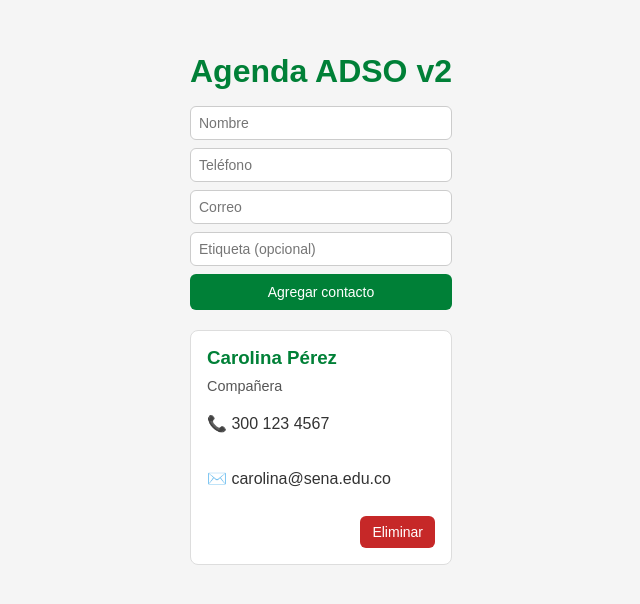
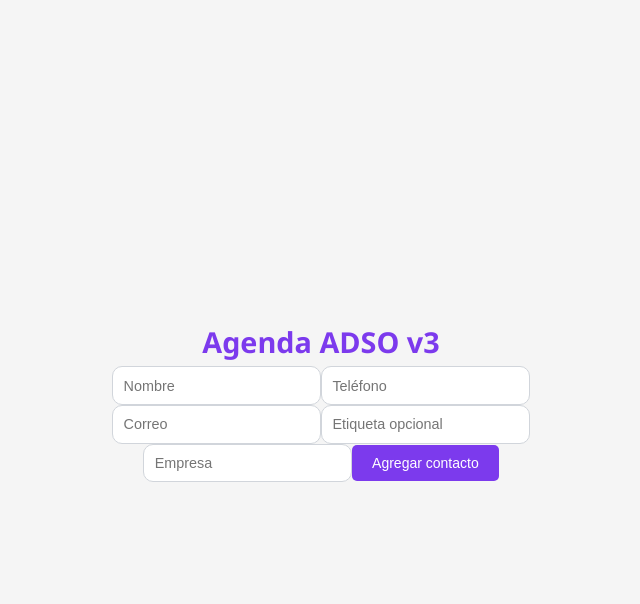
Before and after one commit to KELLYLOP613/agenda-adso, a React (Vite) app: page / in a window 1280 px wide. Shown: the top 604 px of the page, without its empty margins (319-959 px from the left). Built offline with nearby package versions, Linux system fonts and the light colour scheme.

Commit message:
Clase_5_Agenda_ADSO_v3_UI

```diff
--- a/src/App.css
+++ b/src/App.css
@@ -1,34 +1,127 @@
-.app-container { max-width: 520px; margin: 2rem auto; font-family: Arial, sans-serif; }
-.app-title { color:#008037; text-align:center; margin-bottom:1rem; }
-
-.form-contacto { display:flex; flex-direction:column; gap:8px; margin-bottom:20px; }
-.form-contacto input { padding:8px; border-radius:6px; border:1px solid #ccc; font-size:14px; }
-.form-contacto button { background:#008037; color:#fff; border:0; padding:10px; border-radius:6px; cursor:pointer; }
-.form-contacto button:hover { background:#006b2f; }
-
-.tarjeta-contacto { border:1px solid #ddd; border-radius:8px; padding:1rem; background:#fff; margin-bottom:.5rem; }
-.tarjeta-contacto h3 { color:#008037; margin:0 0 .3rem; }
-.btn-eliminar { margin-top:.15rem; background:#c62828; color:#fff; border:0; padding:.5rem .75rem; border-radius:6px; cursor:pointer; }
-.btn-eliminar:hover { background:#8e0000; }
-
-/* Espaciados dentro de la tarjeta */
-.tarjeta-contacto { display: flex; flex-direction: column; gap: 4px; }
-
-/* Estilo opcional para las líneas de datos */
-.tarjeta-contacto .dato { margin: 0; color: #333; }
-
-/* La etiqueta (rol) en su propia línea */
-.tarjeta-contacto .tag {
-  margin: 0;
-  color: #555;
-  font-size: 0.9rem;}
-
-  /* Contenedor del botón: lo empuja hacia la derecha y separa del contenido */
-.tarjeta-contacto .acciones {
-  margin-top: 8px;
-  display: flex;
-  justify-content: flex-end;
+:root {
+  --morado: #7c3aed;
+  --morado-oscuro: #5b21b6;
+  --gris: #f5f5f7;
+  --borde: #d1d5db;
+  --error:#dc2626;
+  --radio: 10px;
+  --shadow:0 1px 4px rgba(0,0,0,.08);
 }
 
-/* Si ya tenías margen en .btn-eliminar, puedes quitarlo */
-.btn-eliminar { margin-top: 0; }
+body {
+  background: var(--gris);
+  font-family: system-ui;
+  margin:0;
+  color:var(--gris);
+}
+
+.app-container {
+  max-width: 600px;
+  margin: auto;
+  padding: 20px;
+  text-align: center;
+}
+
+.app-title{
+  text-align:center;
+  font-size:1.8rem;
+  font-weight:700;
+  color:var(--morado);
+  margin:.3rem 0;
+}
+
+.subtitulo{
+  text-align:center;
+  font-size:.95rem;
+  color:#6b7280;
+  margin-bottom:1.2rem;
+}
+
+.form-contacto{
+  background:#fff;
+  padding:1rem;
+  border:1px solid var(--borde);
+  border-radius:var(--radio);
+  box-shadow:var(--shadow);
+  display:flex;
+  flex-direction:column;
+  gap:.7rem;
+  margin-bottom:1.2rem;
+}
+
+label{
+  font-size:.85rem;
+  font-weight:500;
+}
+
+input{
+  padding:.65rem;
+  border:1px solid var(--borde);
+  border-radius:var(--radio);
+  font-size:.9rem;
+}
+
+.btn-primario{
+  background:var(--morado);
+  color:#fff;
+  padding:.7rem;
+  border:0;
+  border-radius:var(--radio);
+  cursor:pointer;
+  transition:.2s;
+}
+
+.btn-primario:hover{
+  background:var(--morado-oscuro);
+}
+
+.tarjeta-contacto{
+  background:#fff;
+  border:1px solid var(--borde);
+  border-radius:var(--radio);
+  padding:1rem;
+  box-shadow:var(--shadow);
+  display:flex;
+  flex-direction:column;
+  gap:.4rem;
+  margin-bottom:.7rem;
+}
+
+.tarjeta-contacto h3{
+  margin:0;
+  font-weight:600;
+  color:var(--morado-oscuro);
+}
+
+.acciones{
+  display:flex;
+  justify-content:flex-end;
+  margin-top:.3rem;
+}
+
+.card {
+  background: #fff;
+  padding: 15px;
+  margin-top: 10px;
+  border-radius: var(--radio);
+  border: 1px solid var(--borde);
+}
+
+.btn-agregar {
+  background: var(--morado);
+  color: white;
+}
+
+.btn-eliminar {
+  background: #dc2626;
+  color: white;
+  padding:.45rem .75rem;
+  border:0;
+  border-radius:var(--radio);
+  cursor:pointer;
+  font-size:.85rem;
+}
+
+.btn-eliminar:hover{
+  filter:brightness(.85);
+}
--- a/src/App.jsx
+++ b/src/App.jsx
@@ -1,48 +1,39 @@
-import { useState } from "react";
+import { useState, useEffect } from "react";
 import "./App.css";
+import FormularioContacto from "./components/FormularioContacto";
 import ContactoCard from "./components/ContactoCard";
-import FormularioContacto from "./components/FormularioContacto";
 
 export default function App() {
-  const [contactos, setContactos] = useState([
-    {
-      id: 1,
-      nombre: "Carolina Pérez",
-      telefono: "300 123 4567",
-      correo: "carolina@sena.edu.co",
-      etiqueta: "Compañera",
-    },
-  ]);
+  const contactosGuardados =
+    JSON.parse(localStorage.getItem("contactos")) || [];
 
-  // Agregar
+  const [contactos, setContactos] = useState(contactosGuardados);
+
+  useEffect(() => {
+    localStorage.setItem("contactos", JSON.stringify(contactos));
+  }, [contactos]);
+
   const agregarContacto = (nuevo) => {
-    setContactos((prev) => [...prev, { id: Date.now(), ...nuevo }]);
+    setContactos((prev) => [...prev, nuevo]);
   };
 
-  // Eliminar
-  const eliminarContacto = (id) => {
-    setContactos((prev) => prev.filter((c) => c.id !== id));
+  const eliminarContacto = (correo) => {
+    setContactos((prev) => prev.filter((c) => c.correo !== correo));
   };
 
   return (
     <main className="app-container">
-      <h1 className="app-title">Agenda ADSO v2</h1>
+      <h1 className="app-title">Agenda ADSO v3</h1>
 
       <FormularioContacto onAgregar={agregarContacto} />
 
-      <section className="lista-contactos">
-        {contactos.map((c) => (
-          <ContactoCard
-            key={c.id}
-            id={c.id}
-            nombre={c.nombre}
-            telefono={c.telefono}
-            correo={c.correo}
-            etiqueta={c.etiqueta}
-            onDelete={eliminarContacto}
-          />
-        ))}
-      </section>
+      {contactos.map((c) => (
+        <ContactoCard
+          key={c.correo}
+          {...c}
+          onEliminar={eliminarContacto}
+        />
+      ))}
     </main>
   );
 }
--- a/src/components/ContactoCard.jsx
+++ b/src/components/ContactoCard.jsx
@@ -1,28 +1,21 @@
 export default function ContactoCard({
-  id,
   nombre,
   telefono,
   correo,
   etiqueta,
-  onDelete,
+  empresa,
+  onEliminar,
 }) {
   return (
-    <article className="tarjeta-contacto">
-      <h3>{nombre} </h3>
-      {etiqueta && <p className="tag">{etiqueta}</p>}
-      <p>📞 {telefono}</p>
-      {correo && <p>✉️ {correo}</p>}
-
-
-      <div className="acciones">
-        <button
-          type="button"
-          className="btn-eliminar"
-          onClick={() => onDelete(id)}
-        >
-          Eliminar
-        </button>
-      </div>
-    </article>
+    <div className="card">
+      <h3>{nombre}</h3>
+      <p>📱 {telefono}</p>
+      <p>✉️ {correo}</p>
+      {etiqueta && <span className="tag">{etiqueta}</span>}
+      {empresa&& <p> {empresa}</p>}
+      <button className="btn-eliminar" onClick={() => onEliminar(correo)}>
+        Eliminar
+      </button>
+    </div>
   );
 }
--- a/src/components/FormularioContacto.jsx
+++ b/src/components/FormularioContacto.jsx
@@ -3,53 +3,59 @@ import { useState } from "react";
 export default function FormularioContacto({ onAgregar }) {
   const [form, setForm] = useState({
     nombre: "",
+    telefono: "",
     correo: "",
-    telefono: "",
     etiqueta: "",
+    empresa: "",
   });
 
   const onChange = (e) => {
-    const { name, value } = e.target;
-    setForm((f) => ({ ...f, [name]: value }));
+    setForm({
+      ...form,
+      [e.target.name]: e.target.value,
+    });
   };
 
   const onSubmit = (e) => {
-    e.preventDefault(); // evita recargar
-    if (!form.nombre.trim() || !form.telefono.trim()) {
-      alert("Completa al menos Nombre y Teléfono");
-      return;
-    }
-    onAgregar(form); // App agrega id y actualiza la lista
-    setForm({ nombre: "", correo: "", telefono: "", etiqueta: "" }); // limpiar
+    e.preventDefault();
+    if (!form.nombre || !form.telefono || !form.correo) return;
+    onAgregar(form);
+    setForm({ nombre: "", telefono: "", correo: "", etiqueta: "" });
   };
 
   return (
-    <form onSubmit={onSubmit} className="form-contacto">
+    <form className="form" onSubmit={onSubmit}>
       <input
         name="nombre"
-        placeholder="Nombre"
         value={form.nombre}
         onChange={onChange}
+        placeholder="Nombre"
       />
       <input
         name="telefono"
-        placeholder="Teléfono"
         value={form.telefono}
         onChange={onChange}
+        placeholder="Teléfono"
       />
       <input
         name="correo"
-        placeholder="Correo"
         value={form.correo}
         onChange={onChange}
+        placeholder="Correo"
       />
       <input
         name="etiqueta"
-        placeholder="Etiqueta (opcional)"
         value={form.etiqueta}
         onChange={onChange}
+        placeholder="Etiqueta opcional"
       />
-      <button type="submit">Agregar contacto</button>
+      <input
+        name="empresa"
+        value={form.empresa}
+        onChange={onChange}
+        placeholder="Empresa"
+      />
+      <button className="btn-agregar">Agregar contacto</button>
     </form>
   );
 }
```
